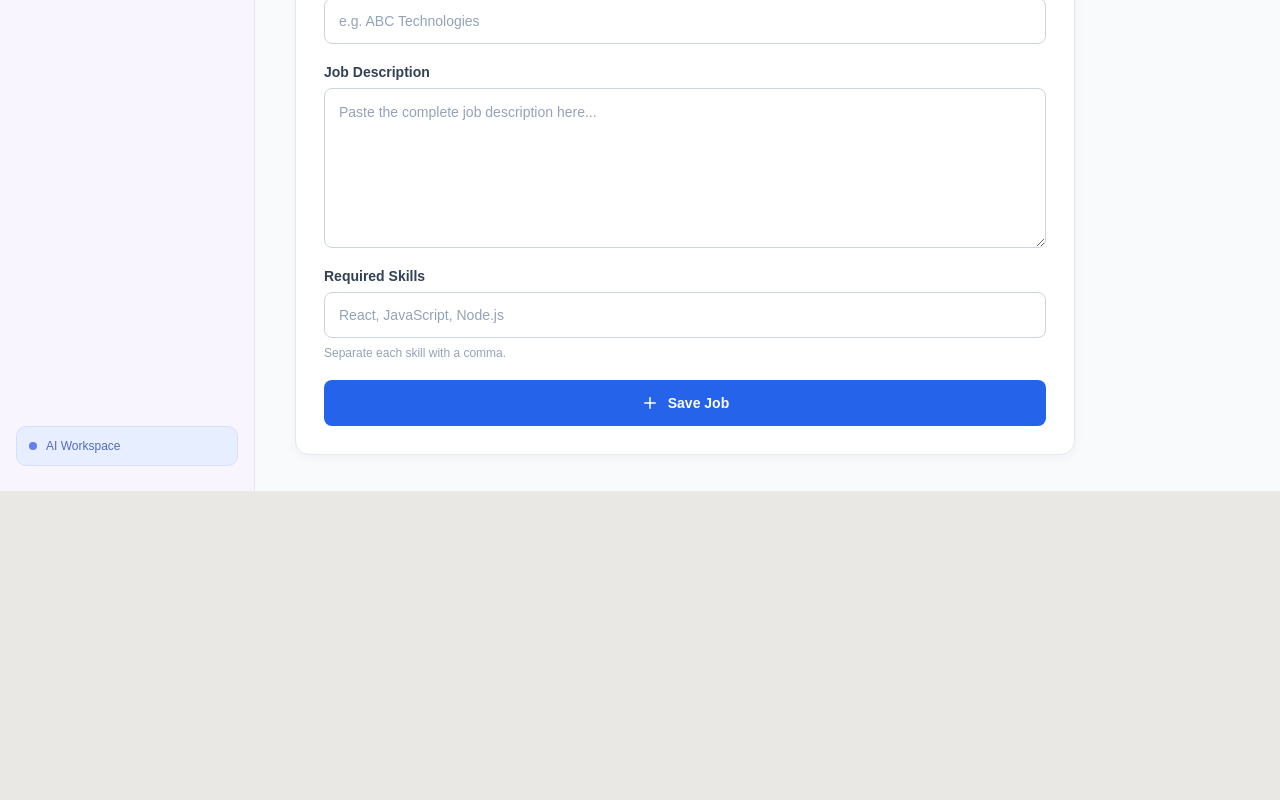
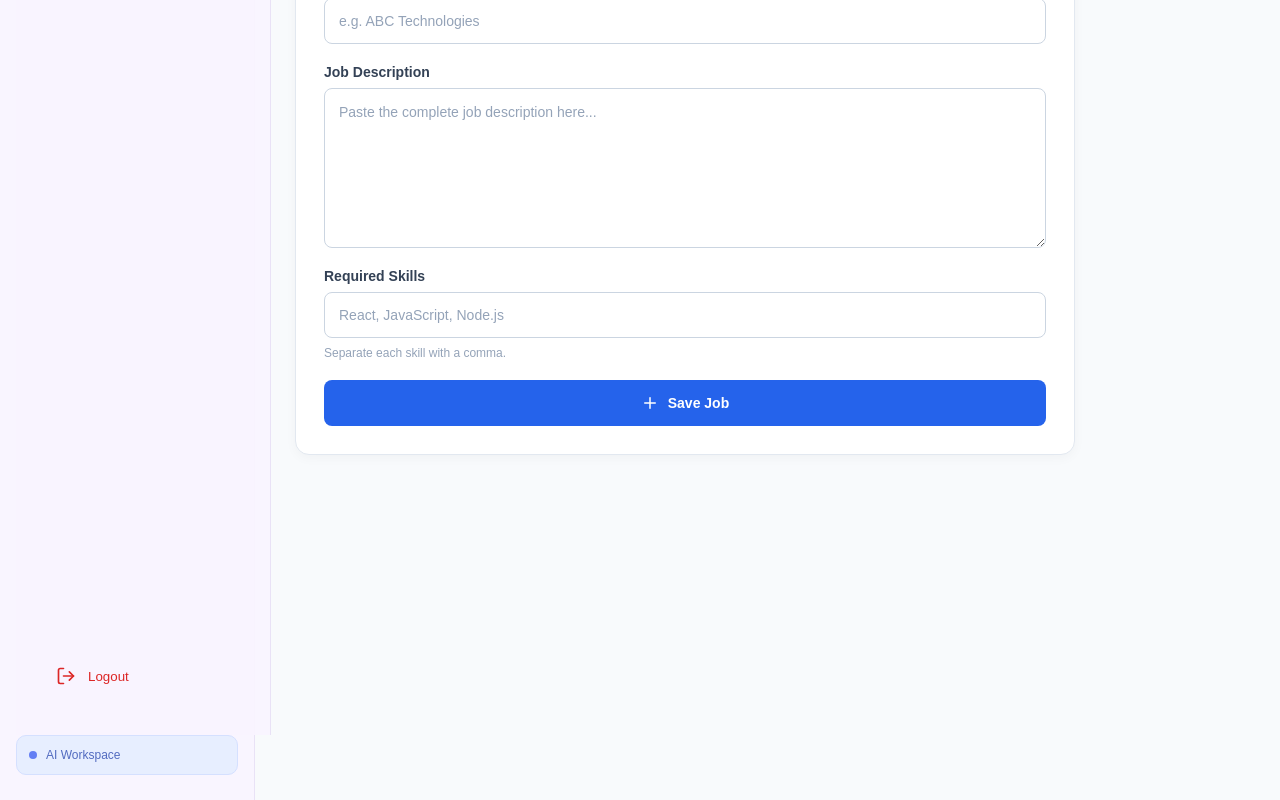
Before and after one commit to upadhyayakundan326-png/Resume_frontend, a React (Vite) app in the folder Resume_frontend/: page /jobs in a window 1280 px wide. Shown: the part 373-1173 px from the top of the page. Before the commit the page ends 864 px from the top, so only its background shows below. Built offline with nearby package versions, Linux system fonts and the light colour scheme.

Commit message:
logout is done

```diff
--- a/Resume_frontend/src/App.jsx
+++ b/Resume_frontend/src/App.jsx
@@ -11,6 +11,7 @@ import Dashboard from "./components/analyzer";
 import Jobs from "./pages/job";
 import MyResumes from "./components/myresumes";
 import ProfileStats from "./components/profile";
+import Logout from "./components/logout";
 
 function App() {
   return (
@@ -34,7 +35,12 @@ function App() {
   />
   <Route path="/profile" element={<ProfileStats />} />
 
+
+        <Route path="/logout" element={<Logout/>} />
+
+
     </Routes>
+
   );
 }
 
--- /dev/null
+++ b/Resume_frontend/src/api/logout_api.jsx
@@ -0,0 +1,19 @@
+const fetchlogoutApi = async () => {
+    const response = await fetch(
+        "http://localhost:8000/api/auth/logout",
+        {
+            method: "POST",
+            credentials: "include"
+        }
+    );
+
+    const data = await response.json();
+
+    if (!response.ok) {
+        throw new Error(data.message || "Logout failed");
+    }
+
+    return data;
+};
+
+export default fetchlogoutApi;
--- /dev/null
+++ b/Resume_frontend/src/components/logout.css
@@ -0,0 +1,55 @@
+.sidebar-logout {
+    margin-top: auto;
+    padding: 12px;
+}
+
+.logout-btn {
+    display: flex;
+    align-items: center;
+    gap: 12px;
+    width: 100%;
+    padding: 12px;
+    border: none;
+    background: transparent;
+    color: #dc2626;
+    cursor: pointer;
+    border-radius: 8px;
+}
+
+.logout-btn:hover {
+    background: #fee2e2;
+}
+
+.logout-confirm {
+    padding: 12px;
+    background: #f3e8ff;
+    border-radius: 10px;
+}
+
+.logout-confirm p {
+    font-size: 14px;
+    font-weight: 500;
+    color: #581c87;
+}
+
+.logout-confirm-actions {
+    display: flex;
+    gap: 8px;
+}
+
+.logout-confirm-actions button {
+    padding: 8px 12px;
+    border: none;
+    border-radius: 6px;
+    cursor: pointer;
+}
+
+.logout-confirm-actions button:first-child {
+    background: #7e22ce;
+    color: white;
+}
+
+.logout-confirm-actions button:last-child {
+    background: white;
+    color: #581c87;
+}
--- /dev/null
+++ b/Resume_frontend/src/components/logout.jsx
@@ -0,0 +1,82 @@
+import { useState } from "react";
+import { useNavigate } from "react-router-dom";
+import { LogOut } from "lucide-react";
+import fetchlogoutApi from "../api/logout_api";
+import Sidebar from "../sidebar/sidebar";
+import "./logout.css"
+
+function Logout() {
+
+    const navigate = useNavigate();
+
+    const [showLogoutConfirm, setShowLogoutConfirm] = useState(false);
+    const [loading, setLoading] = useState(false);
+
+    const handleLogout = async () => {
+
+        try {
+            setLoading(true);
+
+            await fetchlogoutApi();
+
+            navigate("/login");
+
+        } catch (error) {
+            console.log(error.message);
+        } finally {
+            setLoading(false);
+        }
+    };
+
+    return (
+        <aside className="sidebar">
+
+
+
+            <div className="sidebar-logout">
+
+                {!showLogoutConfirm ? (
+
+                    <button
+                        className="logout-btn"
+                        onClick={() => setShowLogoutConfirm(true)}
+                    >
+                        <LogOut size={20} />
+                        <span>Logout</span>
+                    </button>
+
+                ) : (
+
+                    <div className="logout-confirm">
+
+                        <p>Are you sure you want to logout?</p>
+
+                        <div className="logout-confirm-actions">
+
+                            <button
+                                onClick={handleLogout}
+                                disabled={loading}
+                            >
+                                {loading ? "Logging out..." : "Yes, Logout"}
+                            </button>
+
+                            <button
+                                onClick={() => setShowLogoutConfirm(false)}
+                                disabled={loading}
+                            >
+                                Cancel
+                            </button>
+
+                        </div>
+
+                    </div>
+
+                )}
+
+            </div>
+
+        </aside>
+    );
+}
+
+export default Logout;
--- a/Resume_frontend/src/sidebar/sidebar.jsx
+++ b/Resume_frontend/src/sidebar/sidebar.jsx
@@ -8,6 +8,7 @@ import {
   BrainCircuit
 } from "lucide-react";
 import "./Sidebar.css";
+import Logout from "../components/logout";
 
 function Sidebar() {
   return (
@@ -46,11 +47,10 @@ function Sidebar() {
           <span>Profile</span>
         </NavLink>
 
-        <NavLink to="/logout" className="sidebar-link">
-          <FileSearch size={19} />
-          <span>Log out</span>
-        </NavLink>
+
+
       </nav>
+      <Logout/>
 
       <div className="sidebar-footer">
         <span className="sidebar-status-dot" />
```
